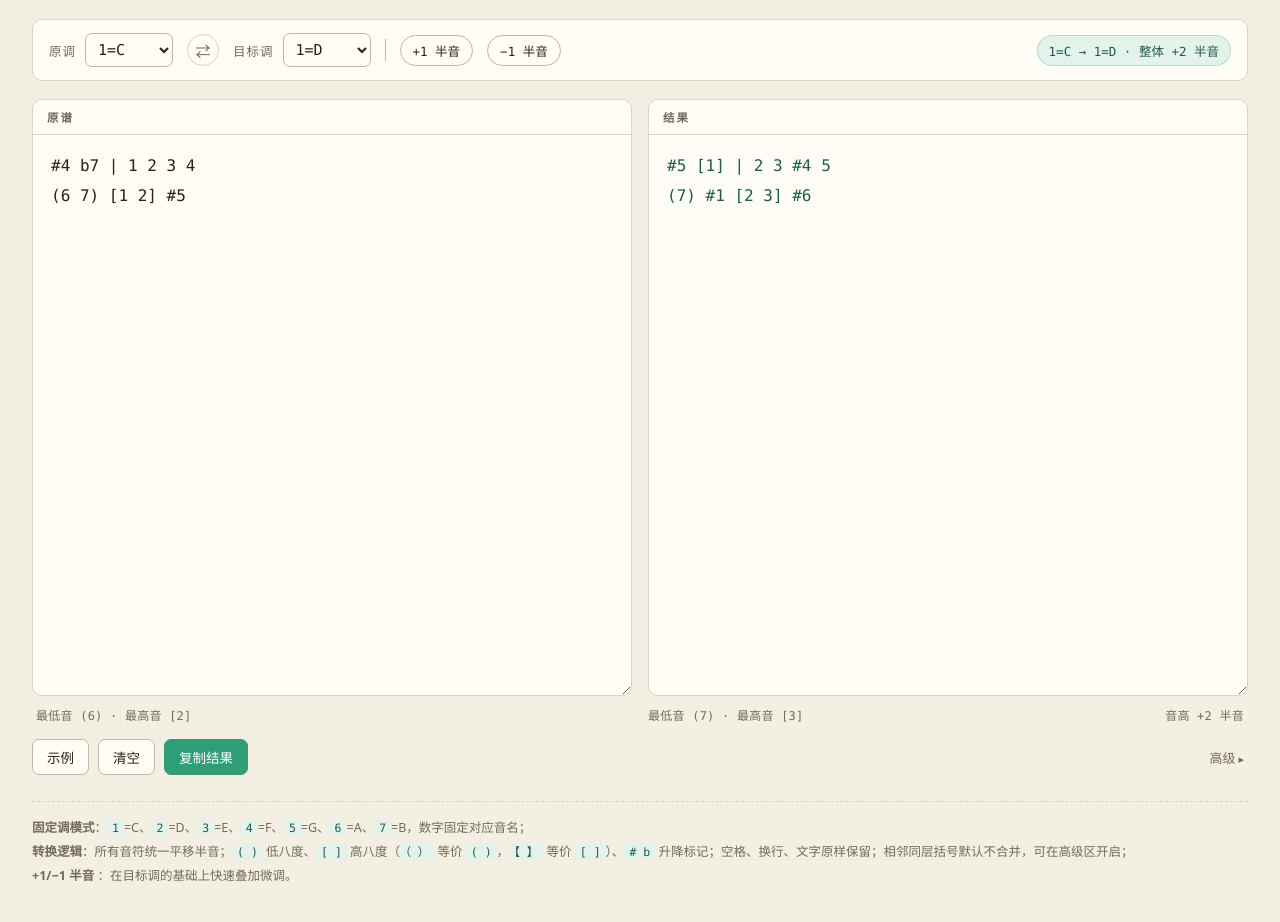
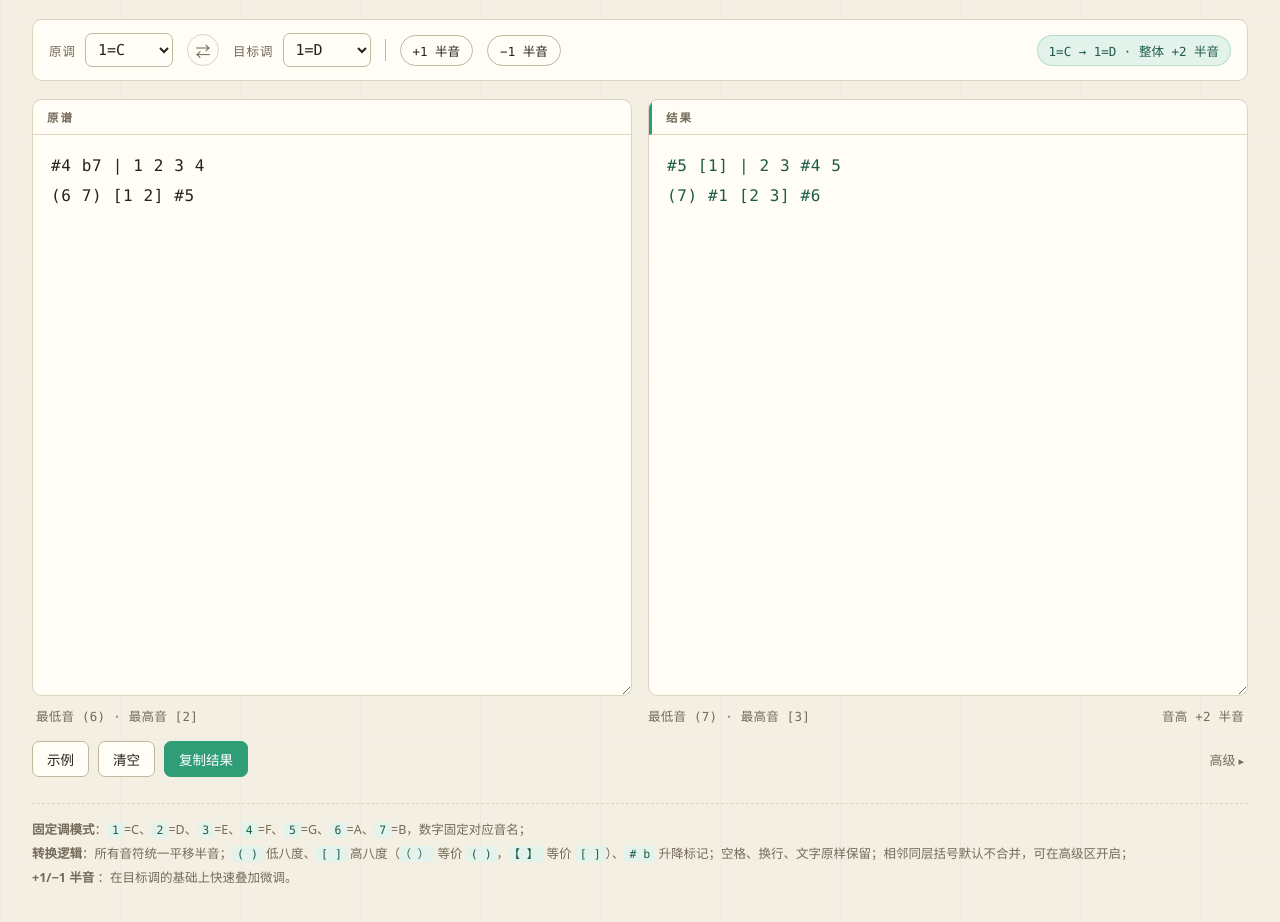
Before and after one commit to ximu0v0/JE-Modulator, a website with bundled scripts: page index.html in a window 1280 px wide. Shown: the part 100-1022 px from the top of the page. Built offline with nearby package versions, Linux system fonts and the light colour scheme.

Commit message:
feat: 谱面可读性微调（Phase 1）
谱面加 0.04em 字距并关闭连字；结果栏加薄荷绿左边条与 500 字重建立视觉锚点；信息条升至 12.5px 并启用 tabular-nums。

```diff
--- a/css/style.css
+++ b/css/style.css
@@ -195,6 +195,11 @@ textarea:focus-visible {
   border-bottom: 1px solid var(--line);
 }
 
+/* 结果栏视觉锚点：薄荷绿左边条 */
+.pane-head-result {
+  border-left: 3px solid var(--mint);
+}
+
 .pane-head h2 {
   margin: 0;
   font-size: 11.5px;
@@ -211,6 +216,8 @@ textarea {
   font-family: var(--mono);
   font-size: 16px;
   line-height: 30px;
+  letter-spacing: 0.04em;
+  font-feature-settings: "liga" 0, "calt" 0;
   color: var(--ink);
   background-color: transparent;
   border: 0;
@@ -224,6 +231,7 @@ textarea::placeholder {
 
 #output {
   color: var(--mint-deep);
+  font-weight: 500;
   caret-color: transparent;
 }
 
@@ -241,7 +249,8 @@ textarea::placeholder {
   margin-top: 10px;
   padding: 0 4px;
   font-family: var(--mono);
-  font-size: 12px;
+  font-size: 12.5px;
+  font-variant-numeric: tabular-nums;
   color: var(--ink-soft);
   letter-spacing: 0.02em;
 }
--- a/index.html
+++ b/index.html
@@ -44,7 +44,7 @@
       </section>
 
       <section class="pane pane-result">
-        <div class="pane-head">
+        <div class="pane-head pane-head-result">
           <h2>结果</h2>
         </div>
         <textarea id="output" spellcheck="false" readonly aria-label="转调结果"
```
